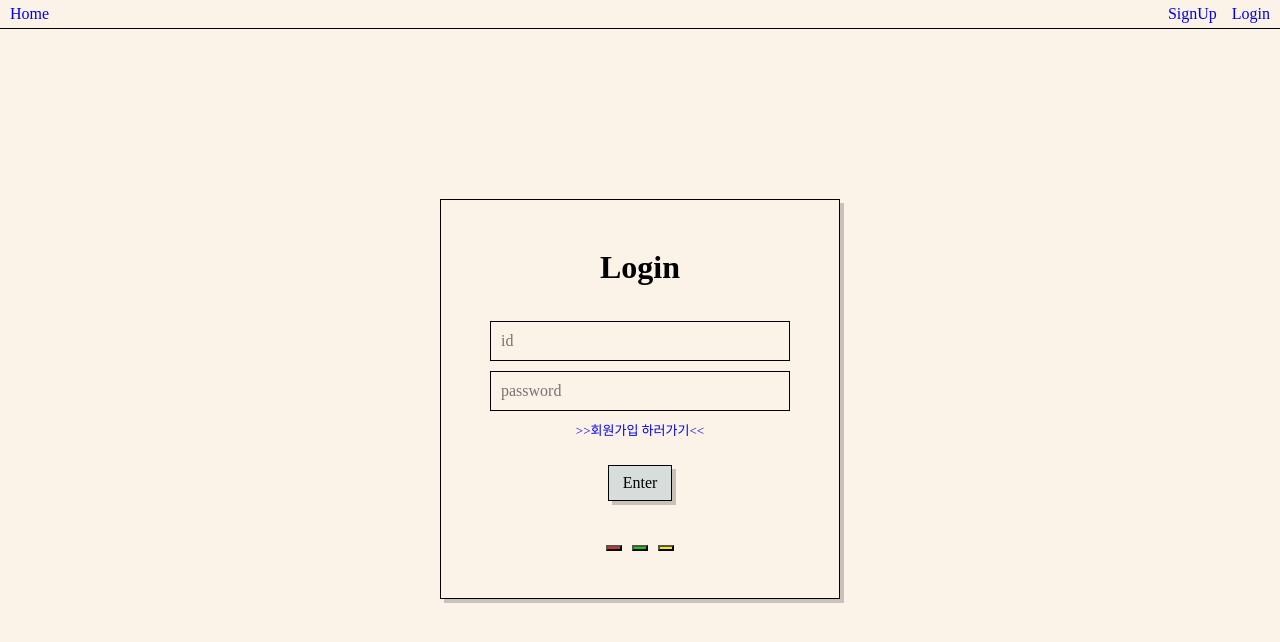
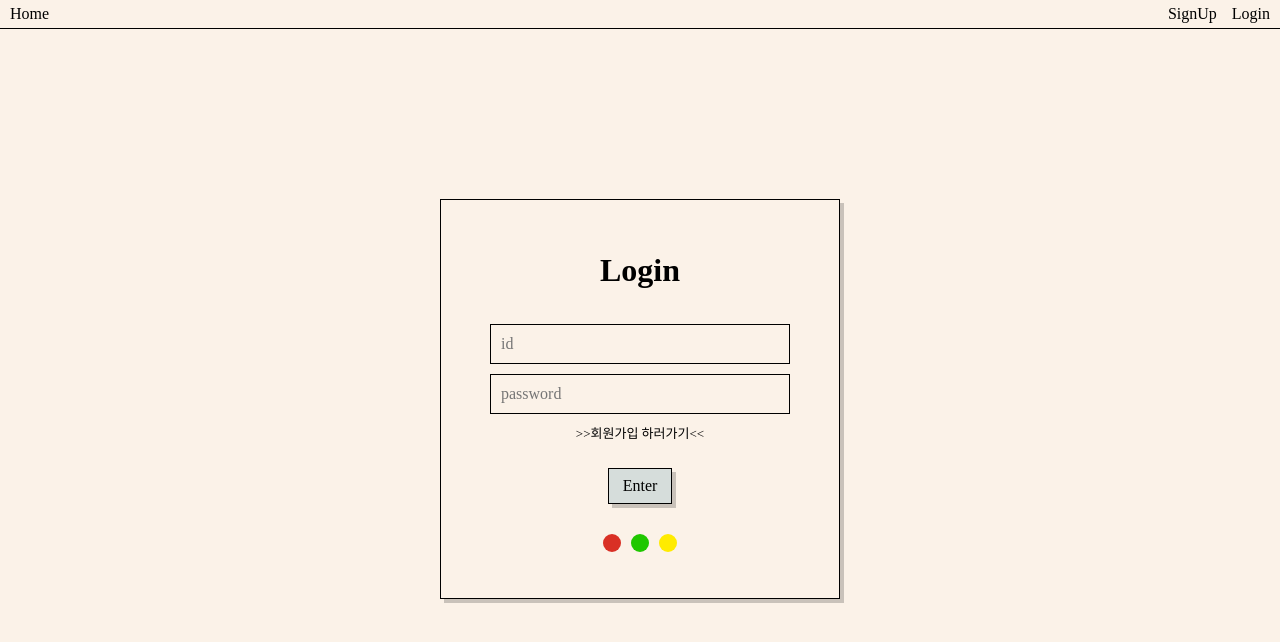
Before and after one commit to retro-diary-redi/front-end, a React (Vite) app: page /login in a window 1280 px wide. Shown: the top 642 px of the page. Built offline with nearby package versions, Linux system fonts and the light colour scheme; some icons are missing.

Commit message:
style: 소셜로그인 아이콘 css 수정

```diff
--- a/src/assets/styles/GlobalStyle.tsx
+++ b/src/assets/styles/GlobalStyle.tsx
@@ -43,11 +43,12 @@ const GlobalStyle = createGlobalStyle`
 
   a {
     text-decoration: none;
+    color: inherit;
   }
 
   a:visited {
     text-decoration: none;
-    color: black;
+    color: inherit;
   }
 
   input {
--- a/src/pages/LoginPage/LoginPage.tsx
+++ b/src/pages/LoginPage/LoginPage.tsx
@@ -97,30 +97,30 @@ const LoginPage = () => {
       </Form>
 
       <div className="social-login-buttons">
-        <a href="http://localhost:8080/oauth2/authorization/google">
         <button
           className="btn-social-login"
           style={{ backgroundColor: '#D93025' }}
         >
-            <i className="xi-2x xi-google"></i>{' '}
+          <a href="http://localhost:8080/oauth2/authorization/google">
+            <i className="xi-2x xi-google"></i>
+          </a>
         </button>
-        </a>
-        <a href="http://localhost:8080/oauth2/authorization/naver">
         <button
           className="btn-social-login"
           style={{ backgroundColor: '#1FC700' }}
         >
+          <a href="http://localhost:8080/oauth2/authorization/naver">
             <i className="xi-2x xi-naver"></i>
+          </a>
         </button>
-        </a>
-        <a href="http://localhost:8080/oauth2/authorization/kakao">
         <button
           className="btn-social-login"
           style={{ backgroundColor: '#FFEB00' }}
         >
+          <a href="http://localhost:8080/oauth2/authorization/kakao">
             <i className="xi-2x xi-kakaotalk text-dark"></i>
+          </a>
         </button>
-        </a>
       </div>
 
       {isLoginSuccessModalOpen && (
```
Lines whose indentation alone changed are shown as unchanged.
